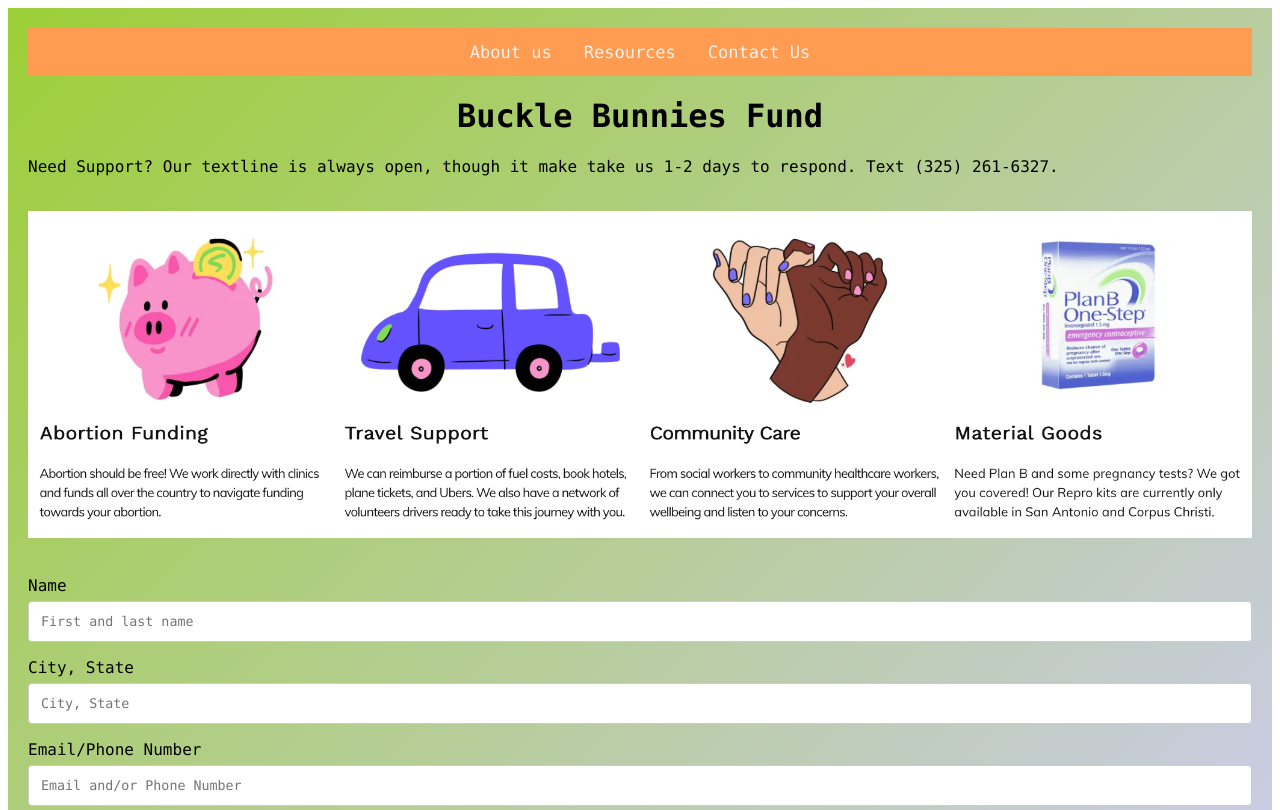
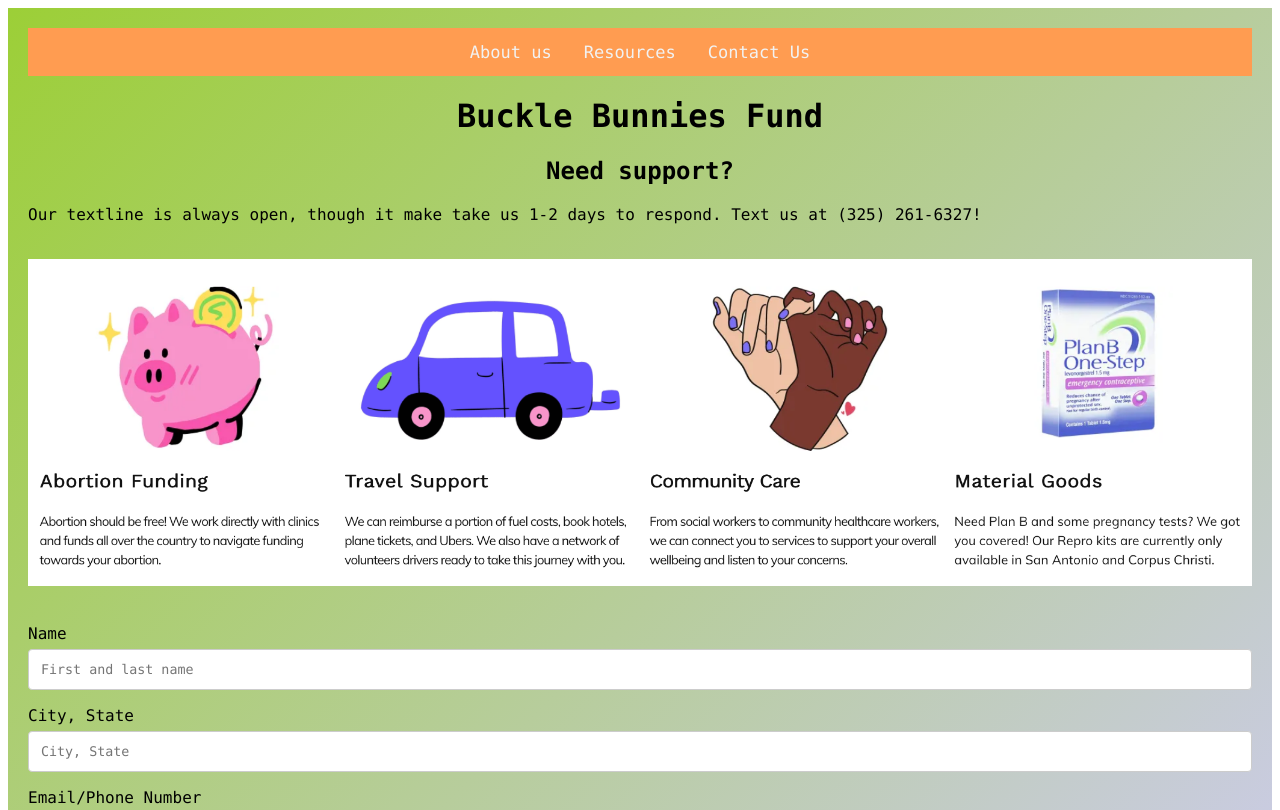
Before and after one commit to hesperkt/buckle-bunnies-fund, a plain HTML site: page contact.html in a window 1280 px wide. Shown: the top 810 px of the page. Drawn offline with Linux system fonts and the light colour scheme.

Commit message:
contact update

```diff
--- a/contact.html
+++ b/contact.html
@@ -16,9 +16,10 @@
     <a href="#contactus">Contact Us</a></li>
   </nav>
   <h1>Buckle Bunnies Fund</h1>
+  <h2>Need support?</h2>
   <p>
-    Need Support? Our textline is always open, though it make take us 1-2 days to respond.
-    Text (325) 261-6327.
+    Our textline is always open, though it make take us 1-2 days to respond.
+    Text us at (325) 261-6327!
   </p>
   <br>
   <img src="bbfContact.png">
```
